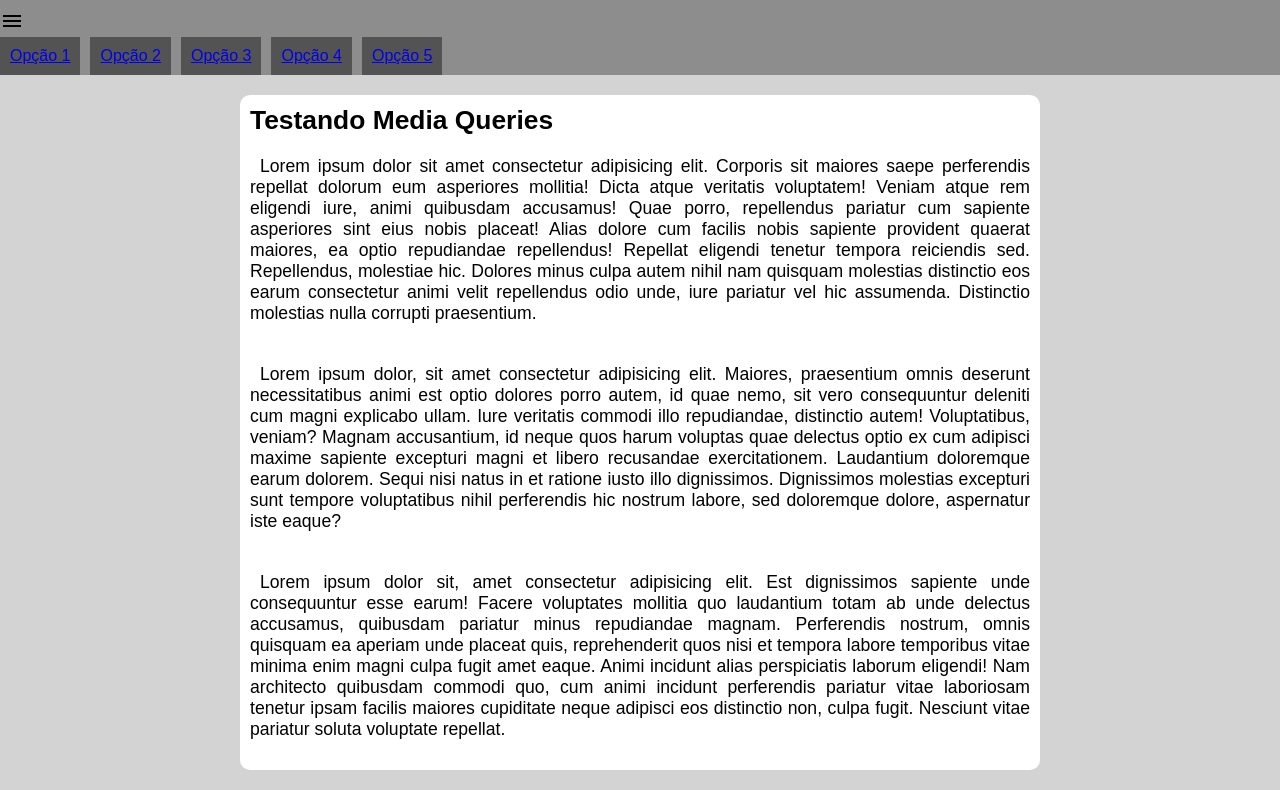
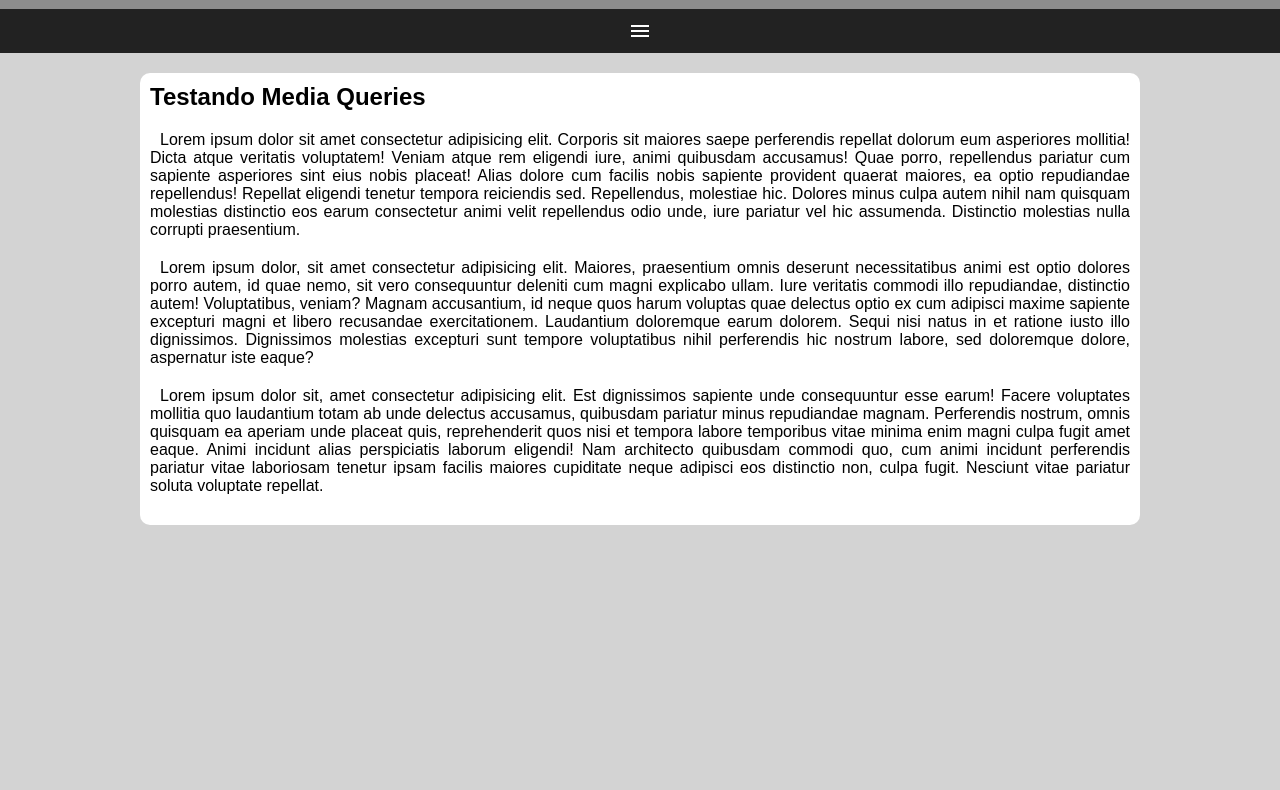
Before and after one commit to brunogarbato/projeto-responsivo, a plain HTML site: page index.html in a window 1280 px wide. Shown: the part 48-838 px from the top of the page. After the commit the page ends 800 px from the top, so only its background shows below. Drawn offline with nearby package versions, Linux system fonts and the light colour scheme; a script that the page names is missing.

Commit message:
alterando algumas coisas no estilo

```diff
--- a/estilos/style.css
+++ b/estilos/style.css
@@ -1,5 +1,4 @@
 @charset "UTF-8";
-
 
 
 * {
@@ -22,42 +21,58 @@ header h1 {
     text-align: center;
     padding: 10px;
 }
+nav {
+    display: none;
+}
+
+nav a {
+    display: flex;
+    padding: 10px;
+    text-decoration: none;
+    color: white;
+    justify-content: center;
+    border-top: 2px solid rgb(145, 145, 145);
+    background-color: rgb(97, 97, 97);
+
+}
+
+nav a:hover {
+    background-color: gray;
+}
 
 nav ul {
-    display: flex;
-    gap: 10px;
     list-style-type: none;
-}
-
-ul li {
-    padding: 10px;
-    background-color: rgb(83, 83, 83);
-    color: white;
-}
-
-ul li:hover {
-    background-color: white;
-    color: black;
-    cursor: pointer;
 }
 
 main {
     background-color: white;
     margin: 20px auto;
-    max-width: 800px;
+    width: 90vw;
+    max-width: 1000px;
     padding: 10px;
     border-radius: 10px;
 }
 
+main h2 {
+    margin: auto auto 20px auto;
+}
+
 main p {
-    padding: 20px 0px;
+    padding-bottom: 20px;
     text-indent: 10px;
     text-align: justify;
 }
 
+#burguer {
+    background-color: rgb(34, 34, 34);
+    display: block;
+    color: white;
+    text-align: center;
+    padding: 10px;
+}
 
-@media screen and (min-width: 1200px) {
-    main {
-        font-size: 1.1em;
-    }
+#burguer:hover {
+    background-color: white;
+    color: black;
+    cursor: pointer;
 }
```
